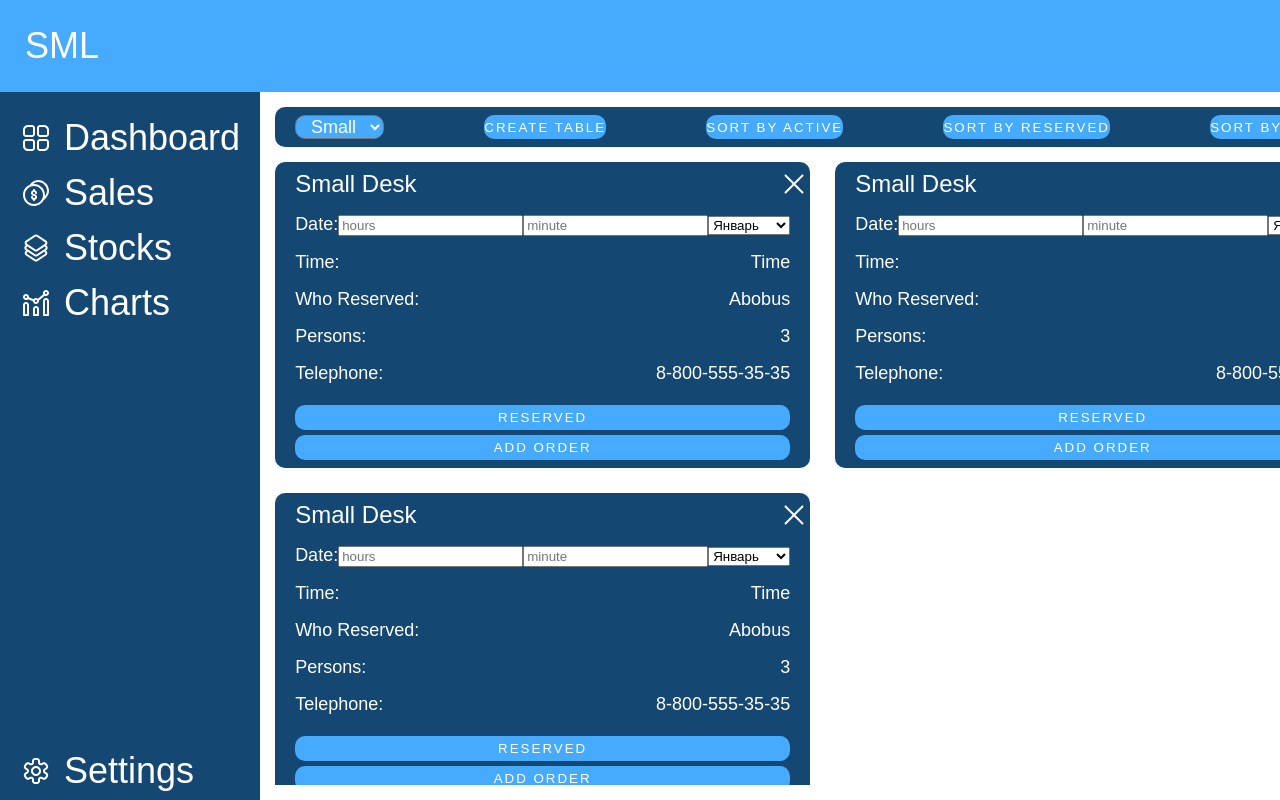
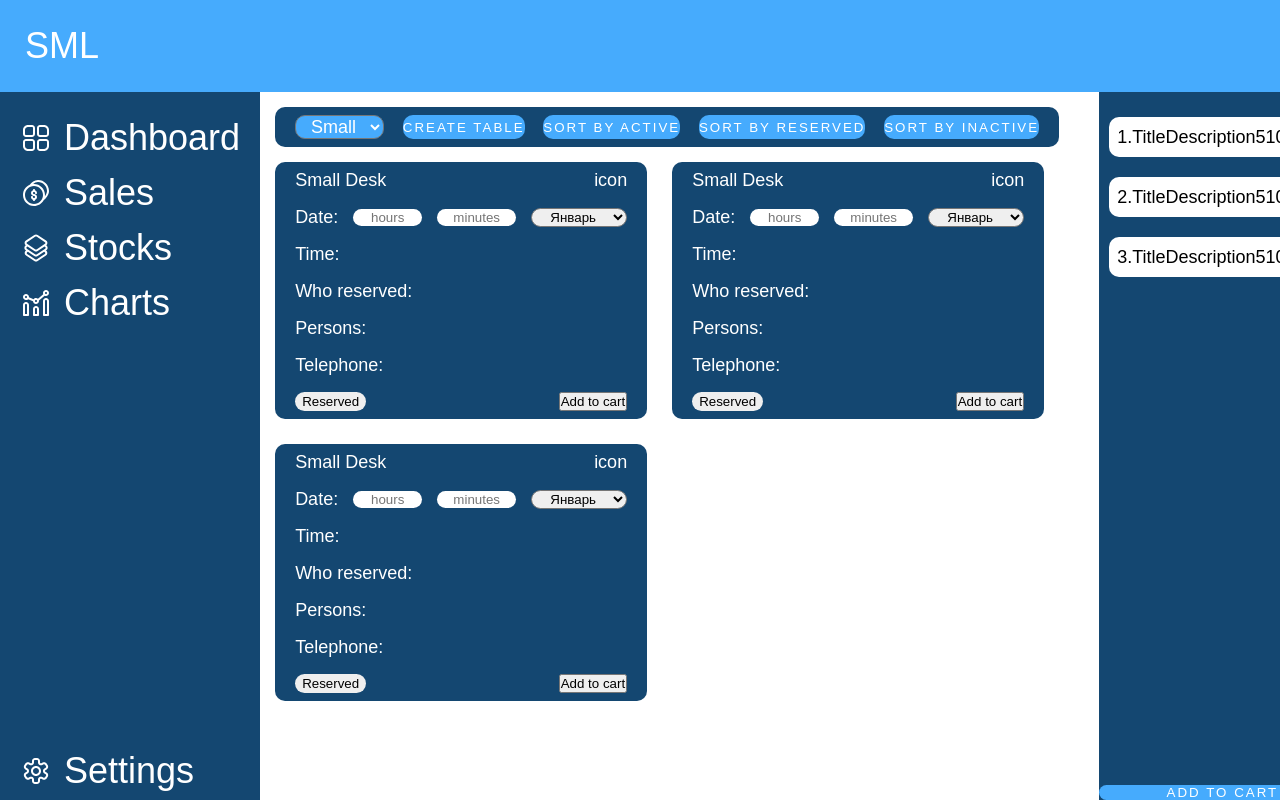
Before and after one commit to Markito97/Dashboard, a React (Create React App) app in the folder client/: page /dashboard in a window 1280 px wide. Built offline with nearby package versions, Linux system fonts and the light colour scheme.

Commit message:
add another table component

```diff
--- a/client/src/App.tsx
+++ b/client/src/App.tsx
@@ -12,9 +12,36 @@ import { tab } from "@testing-library/user-event/dist/tab";
 
 export const App = () => {
   const [tables, setTables] = useState<any[]>([
-    { id: "1", checked: false, tableSize: "small", date: null, test: null },
-    { id: "2", checked: false, tableSize: "small", date: null },
-    { id: "3", checked: false, tableSize: "small", date: null },
+    {
+      id: "1",
+      tableName: "Small Desk",
+      checked: false,
+      tableSize: "small",
+      date: null,
+      whoReserved: null,
+      persons: null,
+      telephone: null,
+    },
+    {
+      id: "2",
+      checked: false,
+      tableName: "Small Desk",
+      tableSize: "small",
+      date: null,
+      whoReserved: null,
+      persons: null,
+      telephone: null,
+    },
+    {
+      id: "3",
+      checked: false,
+      tableName: "Small Desk",
+      tableSize: "small",
+      date: null,
+      whoReserved: null,
+      persons: null,
+      telephone: null,
+    },
   ]);
   const [largeTable, setLargeTable] = useState<any[]>([]);
   const [test, setTest] = useState<string>();
@@ -23,7 +50,7 @@ export const App = () => {
   //   setLargeTable([...largeTable, object]);
   // };
 
-  const setDate = (date: object[]) => {
+  const reserved = (date: object[]) => {
     setTables(date);
   };
 
@@ -42,7 +69,7 @@ export const App = () => {
       <div className="main">
         <SideBar />
         <DashBoard
-          setDate={setDate}
+          reserved={reserved}
           tables={tables}
           createTable={createTable}
           checkedHandler={checkedHandler}
--- a/client/src/assets/UI/tables/MyTable.module.css
+++ b/client/src/assets/UI/tables/MyTable.module.css
@@ -3,6 +3,15 @@
   flex-direction: column;
   color: white;
   background: #144771;
+  font-size: 18px;
+  border-radius: 10px;
+}
+
+.myTablesReserved {
+  display: flex;
+  flex-direction: column;
+  color: white;
+  background: #c2710e;
   font-size: 18px;
   border-radius: 10px;
 }
--- a/client/src/assets/UI/tables/MyTable.tsx
+++ b/client/src/assets/UI/tables/MyTable.tsx
@@ -8,6 +8,7 @@ import { MySelect } from "../select/MySelect";
 import classes from "./MyTable.module.css";
 
 export const MyTable: FC<IMyTables> = ({
+  date,
   setDate,
   tables,
   id,
@@ -18,6 +19,7 @@ export const MyTable: FC<IMyTables> = ({
 }) => {
   const [hours, setHour] = useState("");
   const [minutes, setMinute] = useState("");
+  const [flag, setFlag] = useState(false);
 
   const handlerDate = (e: React.MouseEvent) => {
     const btnId = takeTableId(e);
@@ -35,7 +37,8 @@ export const MyTable: FC<IMyTables> = ({
     setDate(
       tables.map((table) => {
         if (table.id === id) {
-          return { ...table, date: dateString };
+          setFlag(true);
+          return { ...table, date: dateString, checked: !table.checked };
         } else {
           return table;
         }
@@ -81,7 +84,7 @@ export const MyTable: FC<IMyTables> = ({
       id={id}
       style={{ width, background }}
       onClick={onClick}
-      className={`${classes.myTables}`}
+      className={flag ? `${classes.myTablesReserved}` : `${classes.myTables}`}
     >
       <div className={classes.myTitle}>
         <h1>Small Desk</h1>
@@ -105,7 +108,7 @@ export const MyTable: FC<IMyTables> = ({
           <MySelect />
         </li>
         <li>
-          <span>Time:</span>
+          <span>{date}</span>
           <span>Time</span>
         </li>
         <li>
--- a/client/src/components/Tables.tsx
+++ /dev/null
@@ -1,25 +0,0 @@
-import React from "react";
-import { FC, useState } from "react";
-import { MyTable } from "../assets/UI/tables/MyTable";
-import { ITables } from "../types/types";
-
-export const Tables: FC<ITables> = ({ setDate, tables }) => {
-  return (
-    <div className="tables">
-      <div className="table__arrangement">
-        {tables.map((table, index) => {
-          return (
-            <MyTable
-              setDate={setDate}
-              tables={tables}
-              key={table.id}
-              id={table.id}
-            >
-              Small Desk
-            </MyTable>
-          );
-        })}
-      </div>
-    </div>
-  );
-};
--- /dev/null
+++ b/client/src/components/tables/Table.module.css
@@ -0,0 +1,78 @@
+.table__desk {
+  display: flex;
+  flex-direction: column;
+  color: white;
+  background: #144771;
+  font-size: 18px;
+  border-radius: 10px;
+}
+
+.table__name {
+  display: flex;
+  justify-content: space-between;
+  padding: 5px 12px;
+  margin: 3px 8px;
+}
+
+.table__list__items {
+  display: flex;
+  flex-direction: column;
+}
+
+.table__list__items li {
+  display: flex;
+  justify-content: space-between;
+  padding: 5px 12px;
+  margin: 3px 8px;
+  align-items: center;
+}
+
+.table__form {
+  display: flex;
+}
+
+.item__hours {
+  text-align: center;
+  border: none;
+  border-radius: 10px;
+  width: 55px;
+  padding-left: 7px;
+  padding-right: 7px;
+  margin-left: 15px;
+  /* margin-left: 15px;
+  margin-right: 15px; */
+}
+
+.item__minutes {
+  text-align: center;
+  border: none;
+  border-radius: 10px;
+  width: 65px;
+  padding-left: 7px;
+  padding-right: 7px;
+  margin-left: 15px;
+  /* margin-left: 15px;
+  margin-right: 15px; */
+}
+
+.table__select__month {
+  border-radius: 10px;
+  padding-left: 7px;
+  padding-right: 7px;
+  margin-left: 15px;
+  text-align: center;
+}
+
+.table__btn {
+  display: flex;
+  justify-content: space-between;
+  padding: 5px 12px;
+  margin: 3px 8px;
+}
+
+.reserved__btn {
+  border: none;
+  border-radius: 10px;
+  padding-left: 7px;
+  padding-right: 7px;
+}
--- /dev/null
+++ b/client/src/components/tables/Tables.tsx
@@ -0,0 +1,113 @@
+import React, { FC, useState } from "react";
+import classes from "./Table.module.css";
+
+interface ITables {
+  tables: any[];
+  reserved: (date: any) => void;
+}
+
+export const Tables: FC<ITables> = ({ tables, reserved }) => {
+  const [hour, setHour] = useState("");
+  const [minute, setMinute] = useState("");
+
+  const setReservedData = (e: React.MouseEvent) => {
+    console.log((e.target as HTMLElement).id);
+    const date = new Date();
+    date.setHours(Number(hour));
+    date.setMinutes(Number(minute));
+    const dateString = date.toLocaleString("ru-Ru", {
+      year: "numeric",
+      month: "numeric",
+      day: "numeric",
+      hour: "numeric",
+      minute: "numeric",
+      second: "numeric",
+    });
+    reserved(
+      tables.map((table) => {
+        return { ...table, date: dateString };
+      })
+    );
+  };
+
+  return (
+    <div className="tables">
+      <div className="table__arrangement">
+        {tables.map((table, index) => (
+          <div key={index + 1} className={classes.table__desk}>
+            <div className={classes.table__name}>
+              <span>{table.tableName}</span>
+              <span>icon</span>
+            </div>
+            <ul className={classes.table__list__items}>
+              <li>
+                <span>Date:</span>
+                <div className={classes.table__form}>
+                  <input
+                    value={hour}
+                    onChange={(e) => setHour(e.target.value)}
+                    type="text"
+                    placeholder="hours"
+                    className={classes.item__hours}
+                  />
+                  <input
+                    value={minute}
+                    onChange={(e) => setMinute(e.target.value)}
+                    type="text"
+                    placeholder="minutes"
+                    className={classes.item__minutes}
+                  />
+                </div>
+                <select name="" id="" className={classes.table__select__month}>
+                  <option value="">Январь</option>
+                  <option value="">Февраль</option>
+                  <option value="">Март</option>
+                  <option value="">Апрель</option>
+                  <option value="">Май</option>
+                  <option value="">Июнь</option>
+                  <option value="">Июль</option>
+                  <option value="">Август</option>
+                  <option value="">Сентябрь</option>
+                  <option value="">Октябрь</option>
+                  <option value="">Ноябрь</option>
+                  <option value="">Декабрь</option>
+                </select>
+              </li>
+              <li>
+                <span>Time:</span>
+                <span>{table.date}</span>
+              </li>
+              <li>
+                <span>Who reserved:</span>
+                <span>{table.whoReserved}</span>
+              </li>
+              <li>
+                <span>Persons:</span>
+                <span>{table.persons}</span>
+              </li>
+              <li>
+                <span>Telephone:</span>
+                <span>{table.telephone}</span>
+              </li>
+            </ul>
+            <div className={classes.table__btn}>
+              <button
+                onClick={setReservedData}
+                id={table.id}
+                className={classes.reserved__btn}
+              >
+                Reserved
+              </button>
+              <button id={table.id} className={classes.add__to__cart}>
+                Add to cart
+              </button>
+            </div>
+          </div>
+        ))}
+      </div>
+    </div>
+  );
+};
+function setDate(arg0: any[]) {
+  throw new Error("Function not implemented.");
+}
--- a/client/src/pages/Dashboard.tsx
+++ b/client/src/pages/Dashboard.tsx
@@ -1,11 +1,10 @@
 import { FC, useState } from "react";
 import { CheckOutTest } from "../components/CheckOut";
-import { Products } from "../components/Products";
 import { CreateTable } from "../components/CreateTables";
-import { Tables } from "../components/Tables";
+import { Tables } from "../components/tables/Tables";
 
 export interface ILarge {
-  setDate: (date: any) => void;
+  reserved: (date: any) => void;
   tables: any[];
   tableId?: string;
   largeTable?: any[];
@@ -15,12 +14,10 @@ export interface ILarge {
 }
 
 export const DashBoard: FC<ILarge> = ({
-  setDate,
-  checkedHandler,
+  reserved,
   createTable,
   tables,
   largeTable,
-  large,
 }) => {
   const [tableId, setTableId] = useState<string>("");
   const [isShow, setIsShow] = useState(false);
@@ -33,12 +30,7 @@ export const DashBoard: FC<ILarge> = ({
     <div className="dashboard__container">
       <div className="tables__container">
         <CreateTable create={createTable} />
-        <Tables
-          setDate={setDate}
-          checkedHandler={checkedHandler}
-          tables={tables}
-          showHandler={showHandler}
-        />
+        <Tables tables={tables} reserved={reserved} />
       </div>
       <CheckOutTest id={tableId} largeTable={largeTable} isShow={true} />
     </div>
--- a/client/src/types/types.tsx
+++ b/client/src/types/types.tsx
@@ -22,6 +22,7 @@ export interface IBtn {
 }
 
 export interface IMyTables {
+  date: string;
   setDate: (date: any) => void;
   tables: any[];
   id?: string;
```
Also changed, not shown: client/src/infuture/Products.tsx (renamed from client/src/components/Products.tsx).
